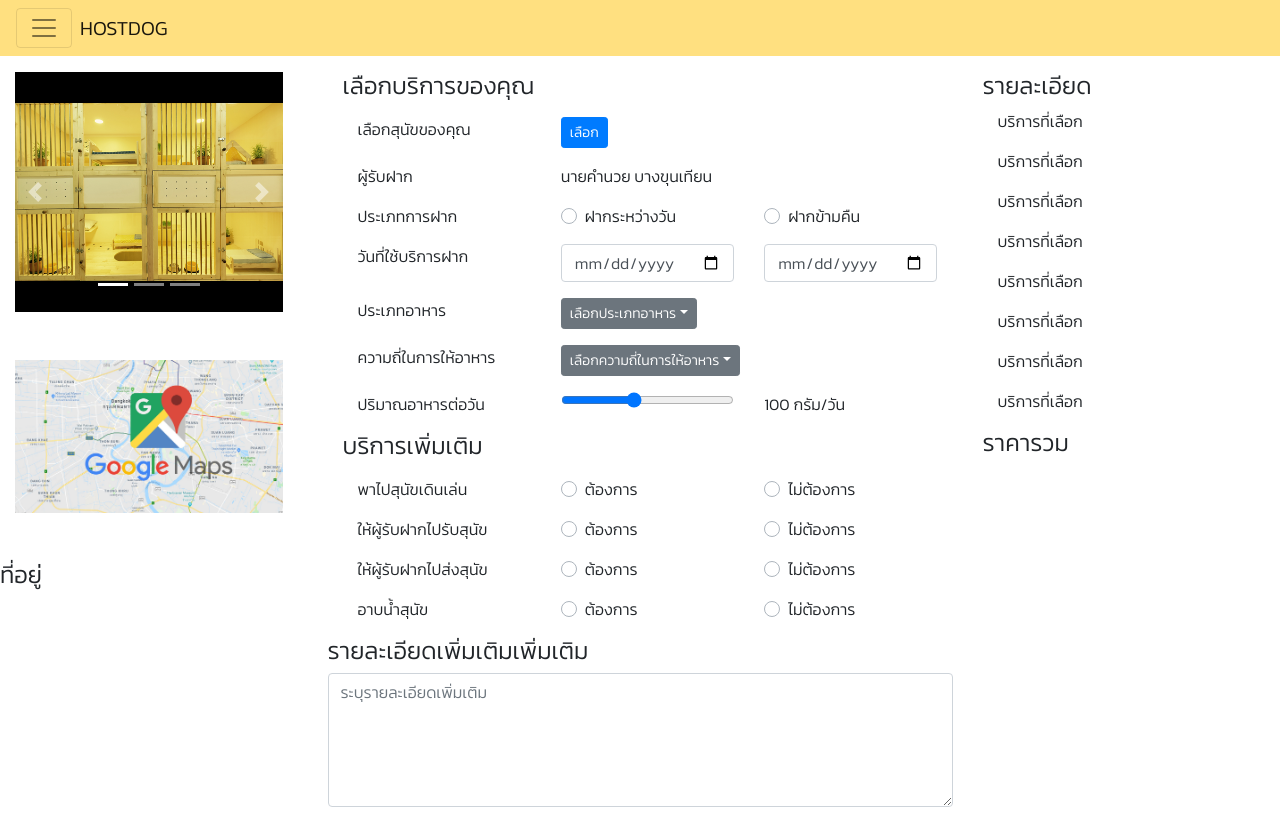
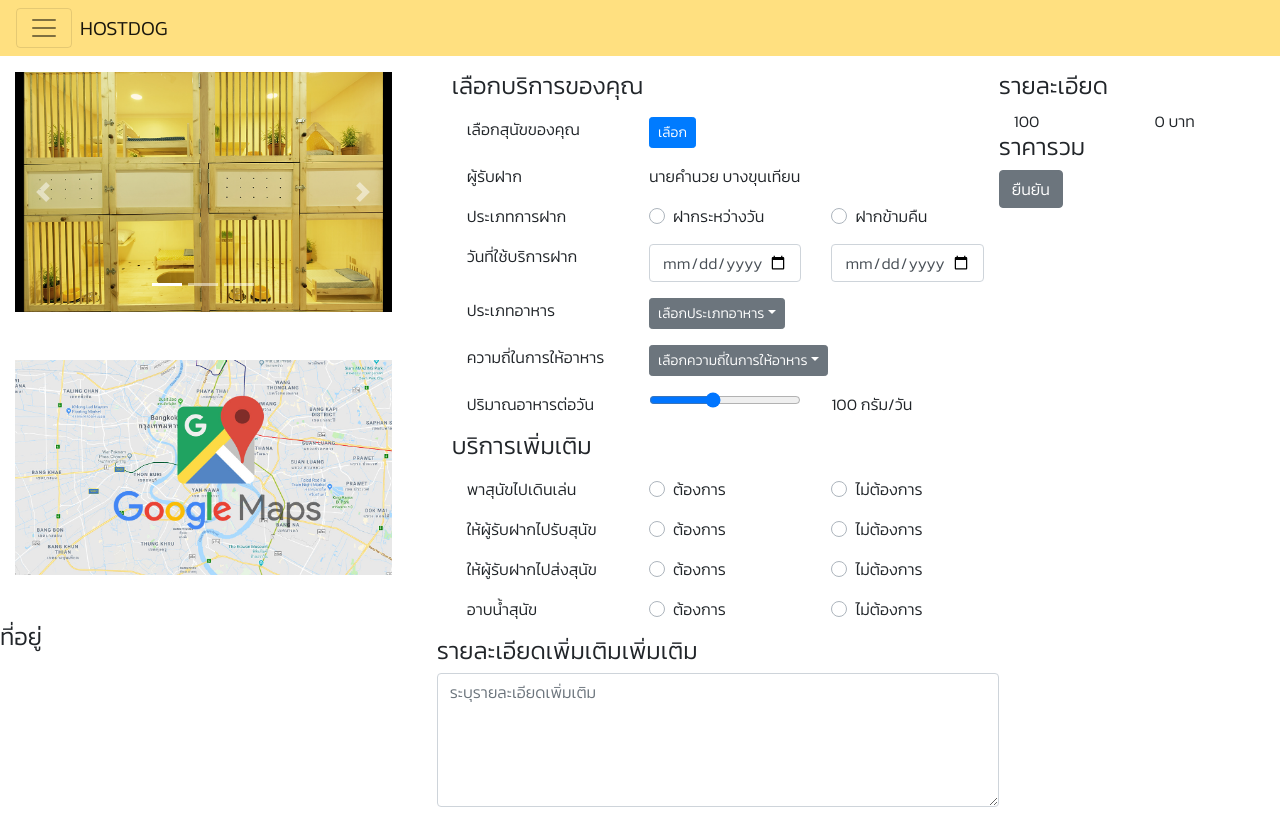
Before and after one commit to Hostdogs/Hostdog-Frontend, a React (Create React App) app in the folder frontend/: page /service in a window 1280 px wide. Built offline with nearby package versions, Linux system fonts and the light colour scheme.

Commit message:
update detail service

```diff
--- a/frontend/src/components/ServicePage/ServiceDetail.js
+++ b/frontend/src/components/ServicePage/ServiceDetail.js
@@ -1,43 +1,92 @@
 import React from "react";
 import { Container, Row, Col } from "reactstrap";
 
-export default function ServiceDetail() {
+export default function ServiceDetail(props) {
+  const { serviceInfo } = props;
+  let detailServices = [
+    { name: "", price: 0, isSelect: false },
+    { name: "", price: 0, isSelect: false },
+    { name: "", price: 0, isSelect: false },
+    { name: "", price: 0, isSelect: false },
+    { name: "", price: 0, isSelect: false },
+    { name: "", price: 0, isSelect: false },
+    { name: "", price: 0, isSelect: false },
+    { name: "", price: 0, isSelect: false },
+  ];
+
+  if (serviceInfo.service_is_over_night !== null) {
+    detailServices[0].isSelect = true;
+    if (serviceInfo.service_is_over_night === true) {
+      detailServices[0].name = "ฝากข้ามคืน";
+    } else {
+      detailServices[0].name = "ฝากระหว่างวัน";
+    }
+  }
+
+  if (serviceInfo.service_meal_type !== null) {
+    detailServices[1].isSelect = true;
+    detailServices[1].name = serviceInfo.service_meal_type;
+  }
+
+  if (serviceInfo.service_meal_per_day !== null) {
+    detailServices[2].isSelect = true;
+    detailServices[2].name = serviceInfo.service_meal_per_day;
+  }
+
+  if (serviceInfo.service_meal_weight !== null) {
+    detailServices[3].isSelect = true;
+    detailServices[3].name = serviceInfo.service_meal_weight;
+  }
+
+  if (serviceInfo.service_is_walk !== null) {
+    if (serviceInfo.service_is_walk === true) {
+      detailServices[4].name = "พาสุนัขไปเดินเล่น";
+      detailServices[4].isSelect = true;
+    }
+  }
+
+  if (serviceInfo.service_is_get_dog !== null) {
+    if (serviceInfo.service_is_get_dog === true) {
+      detailServices[5].name = "ให้ผู้รับฝากไปรับสุนัข";
+      detailServices[5].isSelect = true;
+    }
+  }
+
+  if (serviceInfo.service_is_deliver_dog !== null) {
+    if (serviceInfo.service_is_deliver_dog === true) {
+      detailServices[6].name = "ให้ผู้รับฝากไปส่งสุนัข";
+      detailServices[6].isSelect = true;
+    }
+  }
+
+  if (serviceInfo.service_is_dog_bath !== null) {
+    if (serviceInfo.service_is_dog_bath === true) {
+      detailServices[7].name = "อาบน้ำสุนัข";
+      detailServices[7].isSelect = true;
+    }
+  }
+
+  const selectedService = detailServices.filter((service) => {
+    return service.isSelect === true;
+  });
+
+  const detailServiceElements = selectedService.map((detail, index) => {
+    return (
+      <Row key={index}>
+        <Col xs="6">{detail.name}</Col>
+        <Col xs="6">{detail.price} บาท</Col>
+      </Row>
+    );
+  });
   return (
     <div>
-      <Container>
       <Row>
         <h4>รายละเอียด</h4>
       </Row>
-        <Row>
-          <Col xs="12">
-            <p>บริการที่เลือก</p>
-          </Col>
-          <Col xs="12">
-            <p>บริการที่เลือก</p>
-          </Col>
-          <Col xs="12">
-            <p>บริการที่เลือก</p>
-          </Col>
-          <Col xs="12">
-            <p>บริการที่เลือก</p>
-          </Col>
-          <Col xs="12">
-            <p>บริการที่เลือก</p>
-          </Col>
-          <Col xs="12">
-            <p>บริการที่เลือก</p>
-          </Col>
-          <Col xs="12">
-            <p>บริการที่เลือก</p>
-          </Col>
-          <Col xs="12">
-            <p>บริการที่เลือก</p>
-          </Col>
-        </Row>
+      {detailServiceElements}
       <Row>
         <h4>ราคารวม</h4>
       </Row>
-      </Container>
     </div>
   );
 }
--- a/frontend/src/components/ServicePage/ServiceForm.js
+++ b/frontend/src/components/ServicePage/ServiceForm.js
@@ -15,6 +15,7 @@ import {
   DropdownItem,
 } from "reactstrap";
 import "./Service.css";
+import ServiceDetail from "./ServiceDetail";
 
 export default function ServiceForm() {
   const [dropdownTypeOpen, setTypeOpen] = useState(false);
@@ -32,9 +33,9 @@ export default function ServiceForm() {
   ];
 
   const mealTypes = [
-    { label: "อาหารเปียก", value: 1 },
-    { label: "อาหารแห้ง", value: 2 },
-    { label: "เนื้อสด", value: 3 },
+    { label: "อาหารเปียก", value: 1, key: 1 },
+    { label: "อาหารแห้ง", value: 2, key: 2 },
+    { label: "เนื้อสด", value: 3, key: 3 },
   ];
 
   const [serviceInfo, setServiceInfo] = useState({
@@ -42,18 +43,18 @@ export default function ServiceForm() {
     customer: null,
     dog: null,
     service_status: "",
-    service_is_over_night: false,
+    service_is_over_night: null,
     service_start_time: null,
     service_end_time: null,
     service_send_time: null,
     service_get_time: null,
-    service_meal_type: "เลือกประเภทอาหาร",
-    service_meal_per_day: "เลือกความถี่ในการให้อาหาร",
+    service_meal_type: null,
+    service_meal_per_day: null,
     service_meal_weight: 100,
-    service_is_walk: false,
-    service_is_get_dog: false,
-    service_is_deliver_dog: false,
-    service_is_dog_bath: false,
+    service_is_walk: null,
+    service_is_get_dog: null,
+    service_is_deliver_dog: null,
+    service_is_dog_bath: null,
     service_bio: "",
     service_is_rating: false,
     service_rating: null,
@@ -100,7 +101,7 @@ export default function ServiceForm() {
   const mealTypeElements = mealTypes.map((mealType, index) => {
     return (
       <DropdownItem
-        key={index}
+        key={mealType.key}
         name="service_meal_type"
         value={mealType.value}
         onClick={onServiceInfoChange}
@@ -110,9 +111,34 @@ export default function ServiceForm() {
     );
   });
 
+  function onServiceSubmit(event) {
+    event.preventDefault();
+    if (serviceInfo.host === null) {
+      console.log("host");
+    }
+    if (serviceInfo.customer === null) {
+      console.log("customer");
+    }
+    if (serviceInfo.dog === null) {
+      console.log("dog");
+    }
+    if (serviceInfo.service_is_over_night === null) {
+      console.log("service_is_over_night");
+    }
+    if (serviceInfo.service_meal_type === null) {
+      console.log("service_meal_type");
+    }
+    if (serviceInfo.service_meal_per_day === null) {
+      console.log("service_meal_per_day");
+    }
+    //console.log(serviceInfo);
+  }
+
   return (
     <div>
       <Container>
+        <Row>
+          <Col xs="12" sm="12" md="12" lg="8">
             <Form>
               <FormGroup>
                 <h4>เลือกบริการของคุณ</h4>
@@ -194,9 +220,14 @@ export default function ServiceForm() {
                       ประเภทอาหาร
                     </Col>
                     <Col xs="12" sm="4">
-                  <ButtonDropdown isOpen={dropdownTypeOpen} toggle={toggleType}>
+                      <ButtonDropdown
+                        isOpen={dropdownTypeOpen}
+                        toggle={toggleType}
+                      >
                         <DropdownToggle caret size="sm">
-                      {serviceInfo.service_meal_type}
+                          {serviceInfo.service_meal_type === null
+                            ? "เลือกประเภทอาหาร"
+                            : serviceInfo.service_meal_type}
                         </DropdownToggle>
                         <DropdownMenu>{mealTypeElements}</DropdownMenu>
                       </ButtonDropdown>
@@ -209,13 +240,14 @@ export default function ServiceForm() {
                       ความถี่ในการให้อาหาร
                     </Col>
                     <Col xs="12" sm="4">
-                  <ButtonDropdown isOpen={dropdownFreqOpen} toggle={toggleFreq}>
+                      <ButtonDropdown
+                        isOpen={dropdownFreqOpen}
+                        toggle={toggleFreq}
+                      >
                         <DropdownToggle caret size="sm">
-                      {serviceInfo.service_meal_per_day}
-                      {serviceInfo.service_meal_per_day ===
-                      "เลือกความถี่ในการให้อาหาร"
-                        ? ""
-                        : " ครั้ง/วัน"}
+                          {serviceInfo.service_meal_per_day === null
+                            ? "เลือกความถี่ในการให้อาหาร"
+                            : serviceInfo.service_meal_per_day + " ครั้ง/วัน"}
                         </DropdownToggle>
                         <DropdownMenu>{mealPerDayElements}</DropdownMenu>
                       </ButtonDropdown>
@@ -251,7 +283,7 @@ export default function ServiceForm() {
                 <FormGroup>
                   <Row>
                     <Col xs="12" sm="4">
-                  พาไปสุนัขเดินเล่น
+                      พาสุนัขไปเดินเล่น
                     </Col>
                     <Col xs="6" sm="4">
                       <CustomInput
@@ -372,6 +404,15 @@ export default function ServiceForm() {
                 <Row></Row>
               </FormGroup>
             </Form>
+          </Col>
+          <Col xs="12" sm="12" md="12" lg="4">
+            <ServiceDetail serviceInfo={serviceInfo} />
+
+            <Row>
+              <Button onClick={onServiceSubmit}>ยืนยัน</Button>
+            </Row>
+          </Col>
+        </Row>
       </Container>
     </div>
   );
--- a/frontend/src/components/ServicePage/ServicePage.js
+++ b/frontend/src/components/ServicePage/ServicePage.js
@@ -12,16 +12,12 @@ export default function ServicePage() {
       <br />
       <br />
       {/* <ServiceForm /> */}
-
       <Row>
-        <Col xs="12" sm="12" md="12" lg="3">
+        <Col xs="12" sm="12" md="12" lg="4">
           <ServiceHost />
         </Col>
-        <Col xs="12" sm="12" md="12" lg="6">
+        <Col xs="12" sm="12" md="12" lg="8">
           <ServiceForm />
-        </Col>
-        <Col xs="12" sm="12" md="12" lg="3">
-          <ServiceDetail />
         </Col>
       </Row>
     </div>
```
Lines whose indentation alone changed are shown as unchanged.
